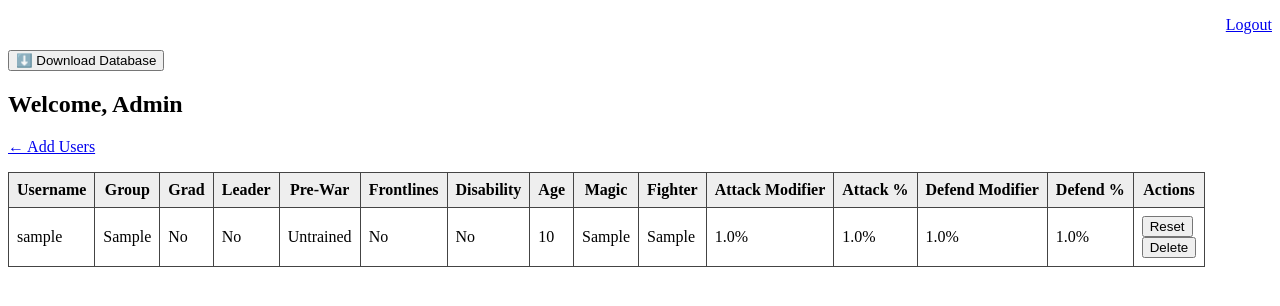
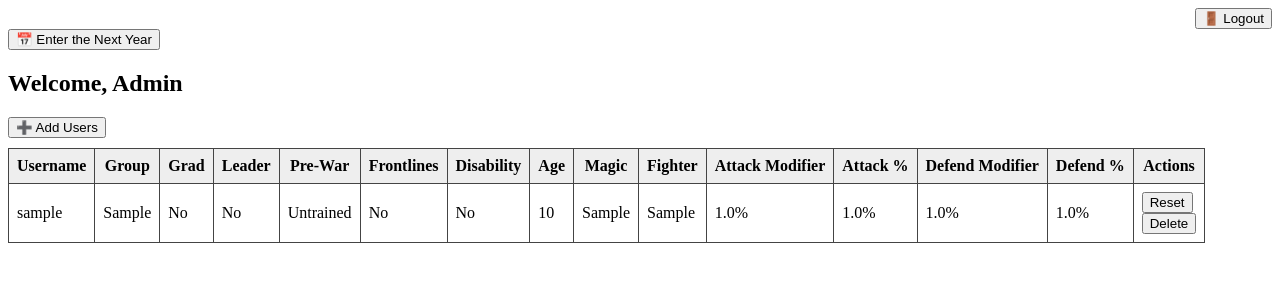
Before and after one commit to cessmarga/basgiathrp, a Flask app: page /admin in a window 1280 px wide. Shown: the top 306 px of the page. Run offline with Flask 3, Linux system fonts and the light colour scheme; a user stored in the database is signed in; tables that the repository leaves empty hold one stand-in row (values such as "Sample post").

Commit message:
Update admin_dashboard.html

```diff
--- a/templates/admin_dashboard.html
+++ b/templates/admin_dashboard.html
@@ -11,14 +11,23 @@
     </style>
 </head>
 <body>
-    <p style="text-align: right;"><a href="{{ url_for('admin_logout') }}">Logout</a></p>
-    <a href="{{ url_for('download_db') }}">
-        <button type="button" style="text-align: right;">⬇️ Download Database</button>
-    </a>
-    <h2>Welcome, Admin</h2>
-    <p><a href="{{ url_for('add_user') }}">← Add Users</a></p>
+      <div style="text-align: right;">
+        <form action="{{ url_for('admin_logout') }}" method="GET" style="display: inline;">
+          <button type="submit" class="btn btn-secondary">🚪 Logout</button>
+        </form>
+      </div>
 
-    <table>
+      <form action="{{ url_for('next_year') }}" method="POST" onsubmit="return confirm('Are you ABSOLUTELY sure we\'re moving the timeline to the NEXT YEAR?\nLIKE VERY SURE?');">
+        <button type="submit" class="btn btn-danger btn-sm">📅 Enter the Next Year</button>
+      </form>
+
+      <h2>Welcome, Admin</h2>
+
+      <form action="{{ url_for('add_user') }}" method="GET" style="margin-bottom: 10px;">
+        <button type="submit" class="btn btn-success">➕ Add Users</button>
+      </form>
+
+      <table>
         <thead>
             <tr>
                 <th>Username</th>
@@ -66,6 +75,6 @@
             </tr>
             {% endfor %}
         </tbody>
-    </table>
+      </table>
 </body>
 </html>
```
